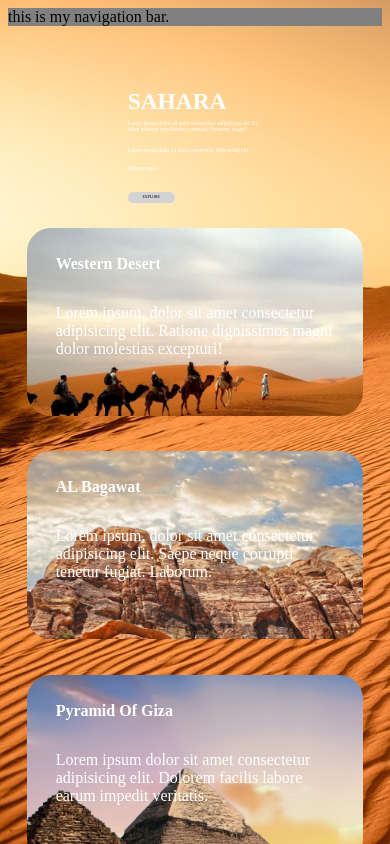
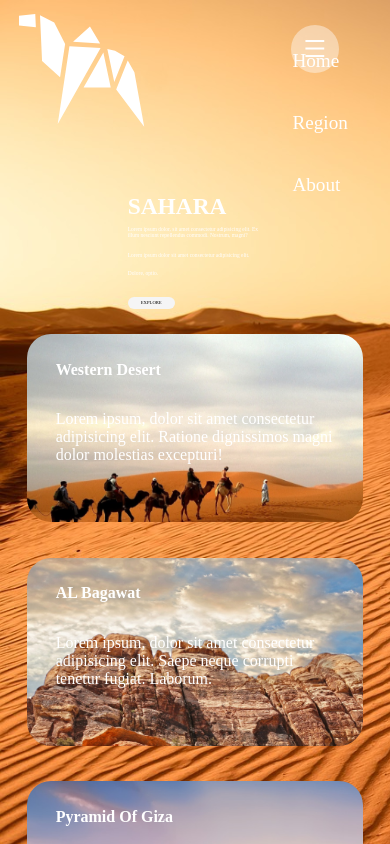
Before and after one commit to UT-99/CSS_6, a plain HTML site: page index.html in a window 390 px wide. Shown: the top 844 px of the page. Drawn offline with Linux system fonts and the light colour scheme.

Commit message:
Second commit after changes as per media queries

```diff
--- a/index.html
+++ b/index.html
@@ -6,9 +6,40 @@
     <meta name="viewport" content="width=device-width, initial-scale=1.0">
     <link rel="stylesheet" href="styles.css">
     <title>Document</title>
+    <style>
+        li{
+            display: inline;
+            padding: 20px ;
+
+
+        }
+        a:hover,img:hover{
+            color: black;
+        }
+        a{
+            text-decoration: none;
+            color:white ;
+            font-size: larger;
+        }
+    </style>
 </head>
 <body>
-    <div id="navigation-bar">this is my navigation bar.</div>
+    <div id="navigation-bar" style="position: relative;">
+        <img src="attachments/logo.png" alt="this is our website logo . Be aware from frauds." style="margin-left: 2.9vw;margin-top: 1.6vw;">
+        <div >
+            <ul style="list-style-type: none;position: absolute;top:5% ;left: 60%;">
+
+                <li><a href="index.html">Home</a></li>
+                <li><a href="index.html">Region</a></li>
+                <li><a href="index.html">About</a></li>
+                <!-- <li><a href="index.html"><img src="attachments/menu.png" alt=""  style="position: absolute;left: 109%;" ></a></li> -->
+            </ul>
+
+        </div>
+        <a href="index.html"><img src="attachments/menu.png" alt=""  style="position: absolute;right: 11vw;top:2vh ;"></a>
+
+
+    </div>
     <br>
     <div id="middle-div" >
 
@@ -18,7 +49,7 @@
           <span style="color: white;font-size: 1.4vw;">Lorem ipsum dolor sit amet consectetur adipisicing elit. Dolore, optio.</span>
           <br>
           <br>
-          <span style="text-align: center;background-color: lightgrey; border-radius: 30px; width: 30%;display:block;;padding: 2.5%;font-size: 1vw;" class="exploreButton">EXPLORE</span>
+          <span style="text-align: center;background-color: whitesmoke; border-radius: 30px; width: 30%;display:block;;padding: 2.5%;font-size: 1.2vw;" class="exploreButton">EXPLORE</span>
 
         </div>
         <div id="middle-div-two" class="grid-container">
--- a/styles.css
+++ b/styles.css
@@ -2,9 +2,14 @@ body{
     background-image: url(/attachments/shara\ desert.jpg);
     background-repeat: no-repeat;
 }
-#navigation-bar{
-    background-color: grey;
-}
+
+ #logo {
+    float: left;
+    padding: auto;
+    margin: 1% 3%;
+ }
+
+
 #middle-div{
     width: 90%;
     margin: auto;
@@ -110,3 +115,14 @@ body{
     }
 
 }
+
+
+
+@media screen and (min-width: 200px)  and (max-width:1193px){
+    ul{
+display: flex;
+flex-direction: column;
+    }
+
+
+}
```
